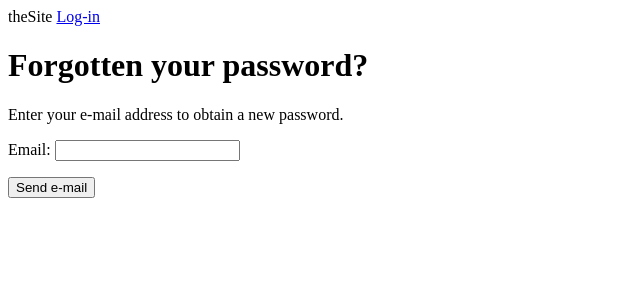
After one commit to tolu-c/fuzzy-rotary-phone, a Django app: page /account/password-reset/ in a window 1280 px wide. The commit adds this page. Shown: the top 300 px of the page, without its empty margins (0-640 px from the left). Run offline with Django 4.2, Linux system fonts and the light colour scheme.

Commit message:
reset password views

```diff
--- a/account/templates/registration/login.html
+++ b/account/templates/registration/login.html
@@ -19,4 +19,5 @@
             </p>
         </form>
     </div>
+    <p><a href="{% url "password_reset" %}">Forgotten your password?</a></p>
 {% endblock content %}
--- /dev/null
+++ b/account/templates/registration/password_reset_email.html
@@ -0,0 +1,3 @@
+Someone asked for password reset for email {{ email }}. Follow the link below:
+{{ protocol }}://{{ domain }}{% url "password_reset_confirm" uidb64=uid token=token %}
+Your username, in case you've forgotten: {{ user.get_username }}
--- /dev/null
+++ b/account/templates/registration/password_reset_form.html
@@ -0,0 +1,13 @@
+{% extends "base.html" %}
+
+{% block title %}Reset your password{% endblock %}
+
+{% block content %}
+  <h1>Forgotten your password?</h1>
+  <p>Enter your e-mail address to obtain a new password.</p>
+  <form method="post">
+    {{ form.as_p }}
+    <p><input type="submit" value="Send e-mail"></p>
+    {% csrf_token %}
+  </form>
+{% endblock %}
--- a/account/urls.py
+++ b/account/urls.py
@@ -4,13 +4,30 @@ from django.contrib.auth import views as auth_views
 from . import views
 
 urlpatterns = [
+    # default view
     # path('login/', views.user_login, name='login'),
+
+    # django auth auth_views
+    # login & logout
     path('login/', auth_views.LoginView.as_view(), name='login'),
     path('logout/', auth_views.LogoutView.as_view(), name='logout'),
     path('', views.dashboard, name='dashboard'),
-
+    # password change
     path('password-change/', auth_views.PasswordChangeView.as_view(),
          name='password_change'),
     path('password-change/done/', auth_views.PasswordChangeDoneView.as_view(),
          name='password_change_done'),
+    # password reset
+    path('password-reset/',
+         auth_views.PasswordResetView.as_view(),
+         name='password_reset'),
+    path('password-reset/done/',
+         auth_views.PasswordResetDoneView.as_view(),
+         name='password_reset_done'),
+    path('reset/<uidb64>/<token>/',
+         auth_views.PasswordResetConfirmView.as_view(),
+         name='password_reset_confirm'),
+    path('reset/done/',
+         auth_views.PasswordResetCompleteView.as_view(),
+         name='password_reset_complete'),
 ]
--- a/socialwebsite/settings.py
+++ b/socialwebsite/settings.py
@@ -124,6 +124,9 @@ USE_TZ = True
 
 STATIC_URL = 'static/'
 
+# emails
+EMAIL_BACKEND = 'django.core.mail.backends.console.EmailBackend'
+
 # Default primary key field type
 # https://docs.djangoproject.com/en/4.0/ref/settings/#default-auto-field
 
```
Also changed, not shown: account/templates/registration/password_reset_complete.html (added, +8 -0 lines), account/templates/registration/password_reset_confirm.html (added, +18 -0 lines), account/templates/registration/password_reset_done.html (added, +9 -0 lines).
